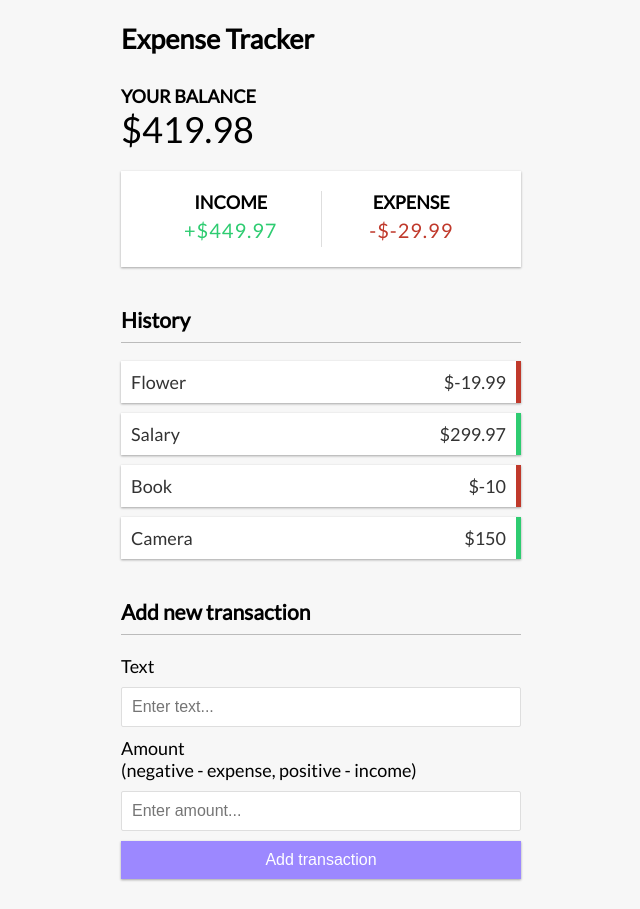
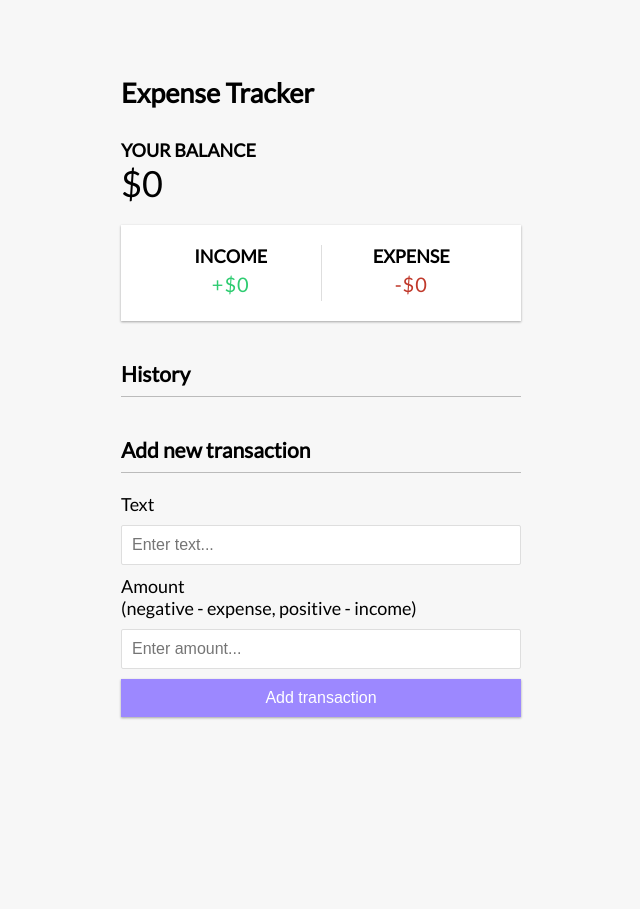
Before and after one commit to PerfekTy/vue-expense-tracker, a Vue app: page / in a window 1280 px wide. Shown: the whole page, without its empty margins (319-959 px from the left). After the commit the page ends 800 px from the top, so only its background shows below. Built offline with nearby package versions, Linux system fonts and the light colour scheme.

Commit message:
saving transactions to localStorage

```diff
--- a/src/App.vue
+++ b/src/App.vue
@@ -5,16 +5,18 @@
 import TransitionList from "./components/TrasactionList.vue";
 import AddTrasaction from "./components/AddTransaction.vue";
 
-import { ref, computed } from "vue";
+import { ref, computed, onMounted } from "vue";
 import { useToast } from "vue-toastification";
 
 const toast = useToast();
-const transactions = ref([
-  { id: 1, text: "Flower", amount: -19.99 },
-  { id: 2, text: "Salary", amount: 299.97 },
-  { id: 3, text: "Book", amount: -10 },
-  { id: 4, text: "Camera", amount: 150 },
-]);
+const transactions = ref([]);
+
+onMounted(() => {
+  const savedTransactions = JSON.parse(localStorage.getItem("transactions"));
+  if (savedTransactions) {
+    transactions.value = savedTransactions;
+  }
+});
 
 const total = computed(() =>
   transactions.value
@@ -43,6 +45,7 @@
     text,
     amount,
   });
+  saveToLocalStorage();
   toast.success("Toast added successfully.");
 };
 
@@ -54,7 +57,12 @@
   transactions.value = transactions.value.filter(
     (transaction) => transaction.id !== id
   );
+  saveToLocalStorage();
   toast.success("Toast deleted successfully.");
+};
+
+const saveToLocalStorage = () => {
+  localStorage.setItem("transactions", JSON.stringify(transactions.value));
 };
 </script>
 
```
